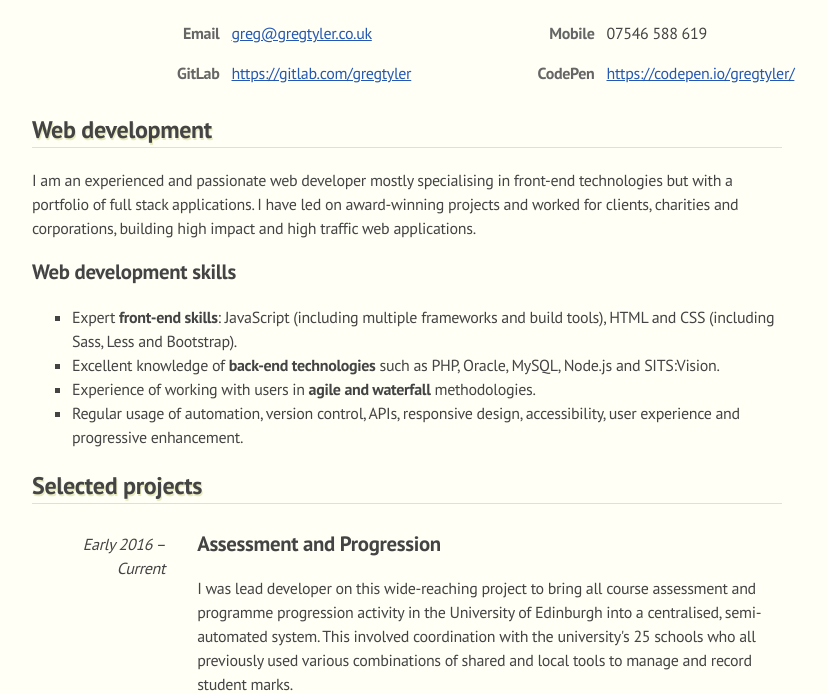
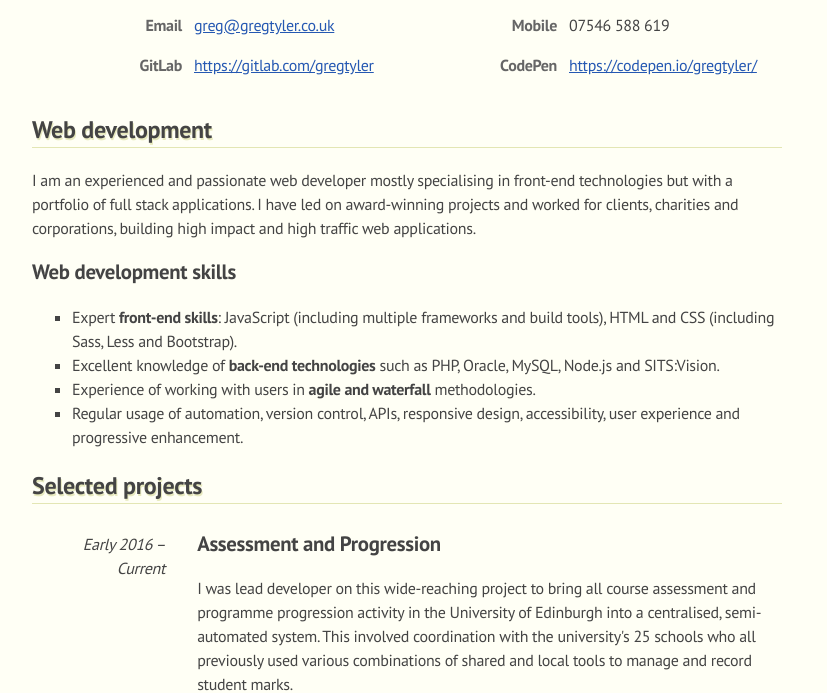
Before and after one commit to gregtyler/CV, a website: page src/index.html in a window 1280 px wide. Shown: the part 115-808 px from the top of the page, without its empty margins (233-1060 px from the left). Drawn offline with Linux system fonts and the light colour scheme.

Commit message:
Fix fact block CSS

```diff
--- a/src/style.css
+++ b/src/style.css
@@ -68,7 +68,6 @@ ul { list-style-type: square; }
 
 .fact-block {
     display: flex;
-    line-height: 2.5em;
     justify-content: center;
     flex-wrap: wrap;
     justify-content: flex-start;
@@ -76,6 +75,7 @@ ul { list-style-type: square; }
 
 .fact-block > dt, .fact-block > dd {
     display: inline-block;
+    margin-bottom: 1em;
     width: 50%;
 }
 
@@ -83,8 +83,11 @@ ul { list-style-type: square; }
 .fact-block > dd { width: 70%; }
 
 @media( min-width: 500px ) {
-    .fact-block > dt, .fact-block > dd {
-        width: 25%;
+    .fact-block > dt {
+        width: 20%;
+    }
+    .fact-block > dd {
+        width: 30%;
     }
 }
 
```
